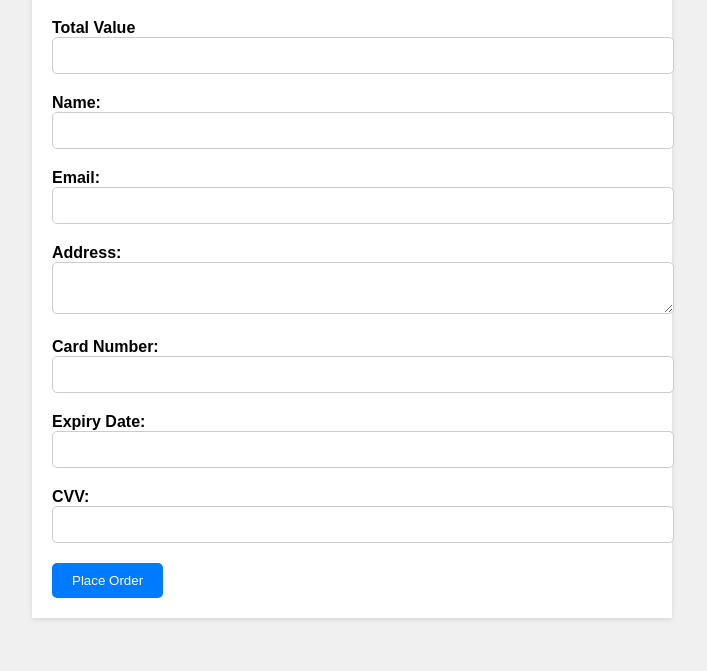
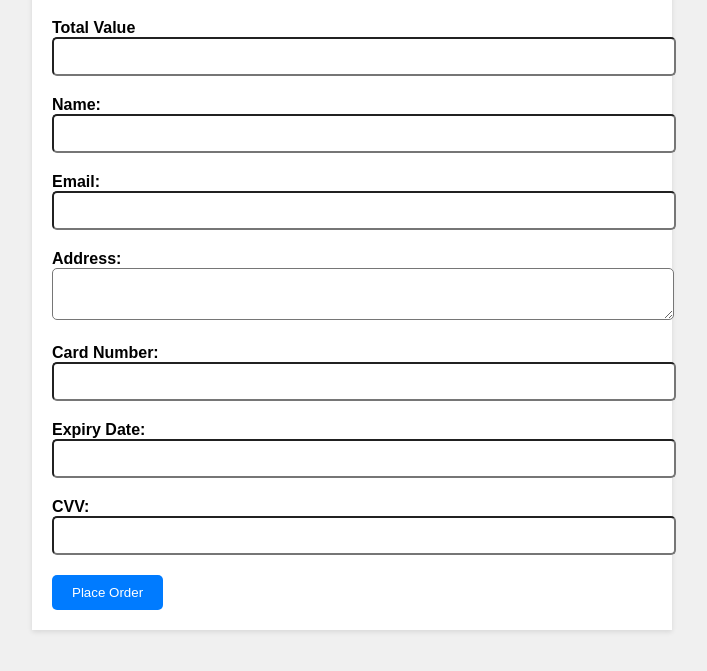
Before and after one commit to LAKSHAYBANSAL879/SHOPPING-WEBSITE-USING-HTML-CSS-JS, a plain HTML site: page shop.html in a window 1280 px wide. Shown: the part 81-752 px from the top of the page, without its empty margins (288-995 px from the left). Drawn offline with Linux system fonts and the light colour scheme.

Commit message:
Changed Commit

```diff
--- a/shop.css
+++ b/shop.css
@@ -31,7 +31,7 @@ input[type="email"],
 textarea {
     width: 100%;
     padding: 10px;
-    border: 1px solid #ccc;
+    box-shadow: 1px solid #ccc;
     border-radius: 5px;
 }
 
```
Also changed, not shown: 1 other file.
